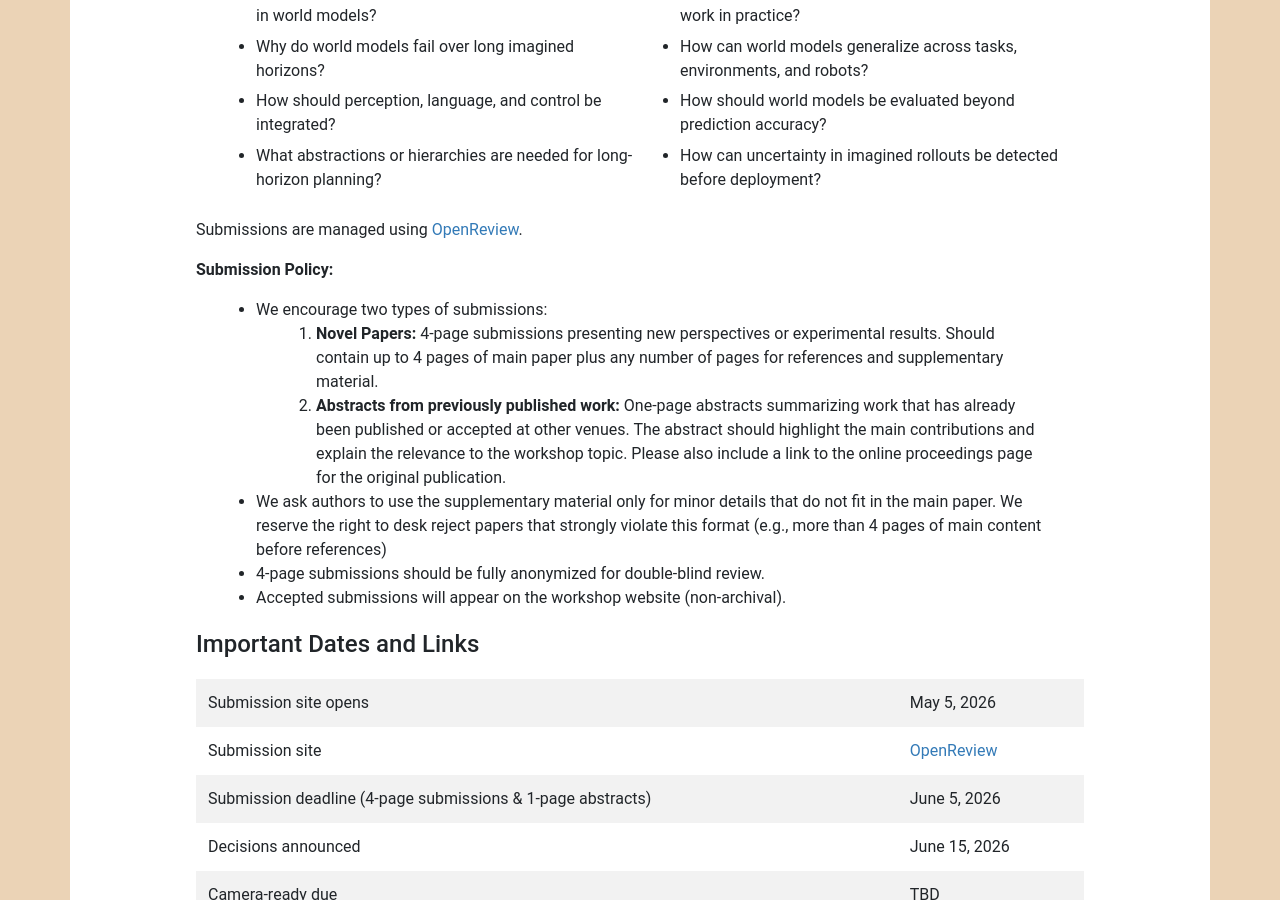
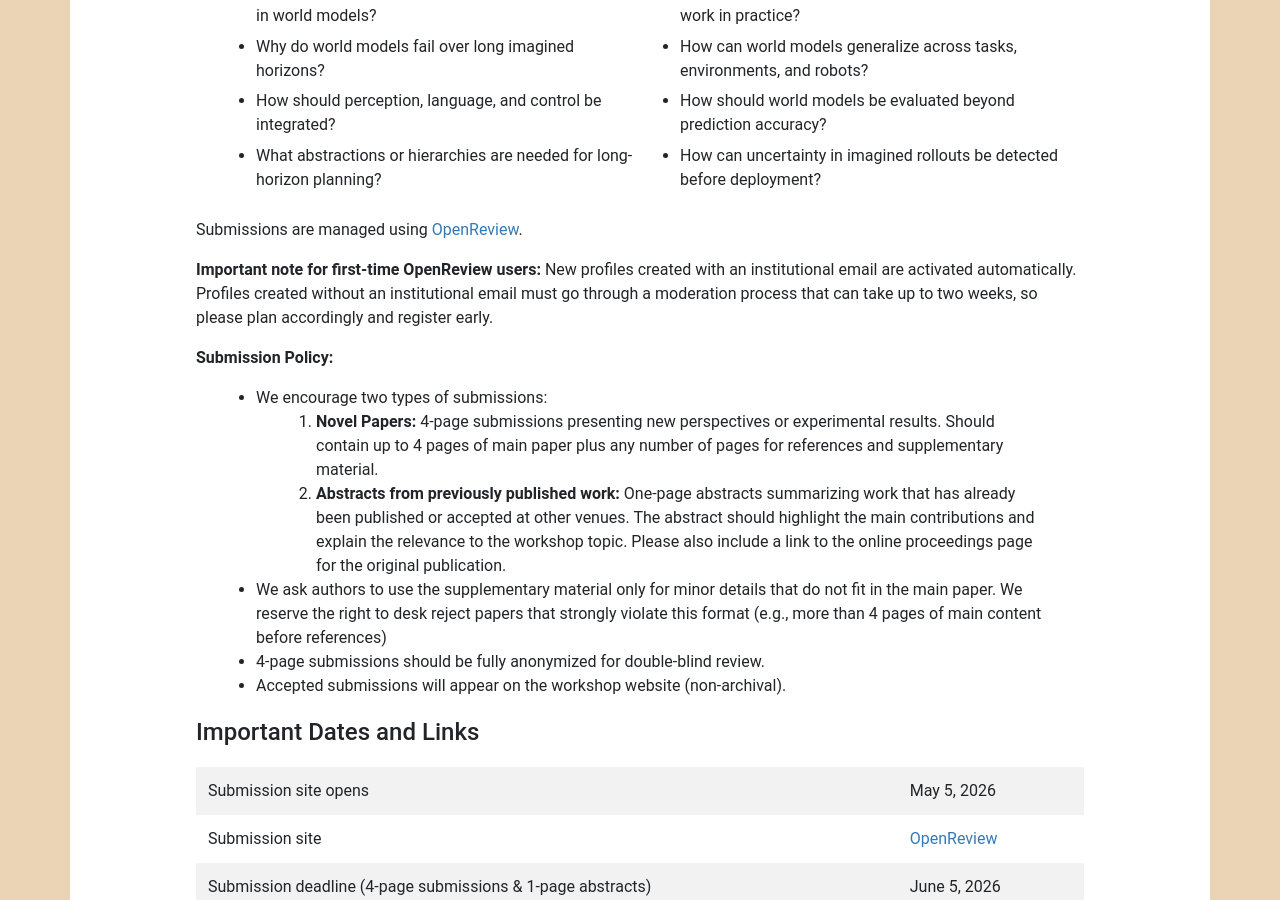
Before and after one commit to robot-worldmodels/robot-worldmodels.github.io, a Jekyll site: the page built from submit.html, in a window 1280 px wide and 900 px high, scrolled down 532 px. Built offline with Jekyll 4.4.1, drawn with Linux system fonts in a browser that asks for light colours; nearby versions of some CDN libraries.

Commit message:
add note for first-time OpenReview users

```diff
--- a/submit.html
+++ b/submit.html
@@ -18,6 +18,8 @@ layout: default
   </p>
 
   <p>Submissions are managed using <a href="https://openreview.net/group?id=roboticsfoundation.org/RSS/2026/Workshop/R-WM&amp;referrer=%5BHomepage%5D(%2F)#tab-your-consoles">OpenReview</a>.</p>
+
+  <p><strong>Important note for first-time OpenReview users:</strong> New profiles created with an institutional email are activated automatically. Profiles created without an institutional email must go through a moderation process that can take up to two weeks, so please plan accordingly and register early.</p>
 
   <p><b> Submission Policy: </b></p>
   <p>
```
Also changed, not shown: 1 other file.
